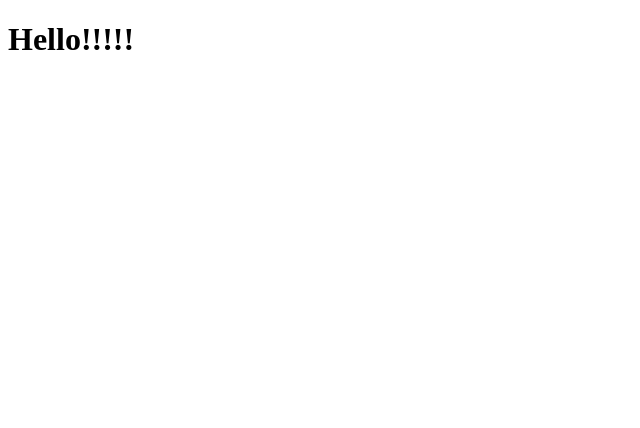
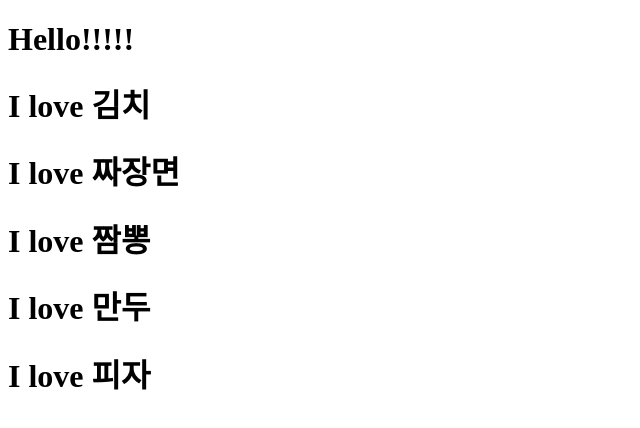
Before and after one commit to sgbo5003/movie_app_2020, a React (Create React App) app: page / in a window 1280 px wide. Shown: the top 428 px of the page, without its empty margins (0-640 px from the left). Built offline with nearby package versions, Linux system fonts and the light colour scheme.

Commit message:
Edit 03장

```diff
--- a/src/App.js
+++ b/src/App.js
@@ -1,10 +1,19 @@
 import React from "react";
+
+function Food({ fav }) {
+  return <h1>I love {fav}</h1>;
+}
 
 function App() {
   //return <div className="App" />;
   return (
     <div>
       <h1>Hello!!!!!</h1>
+      <Food fav="김치" />
+      <Food fav="짜장면" />
+      <Food fav="짬뽕" />
+      <Food fav="만두" />
+      <Food fav="피자" />
     </div>
   );
 }
```
